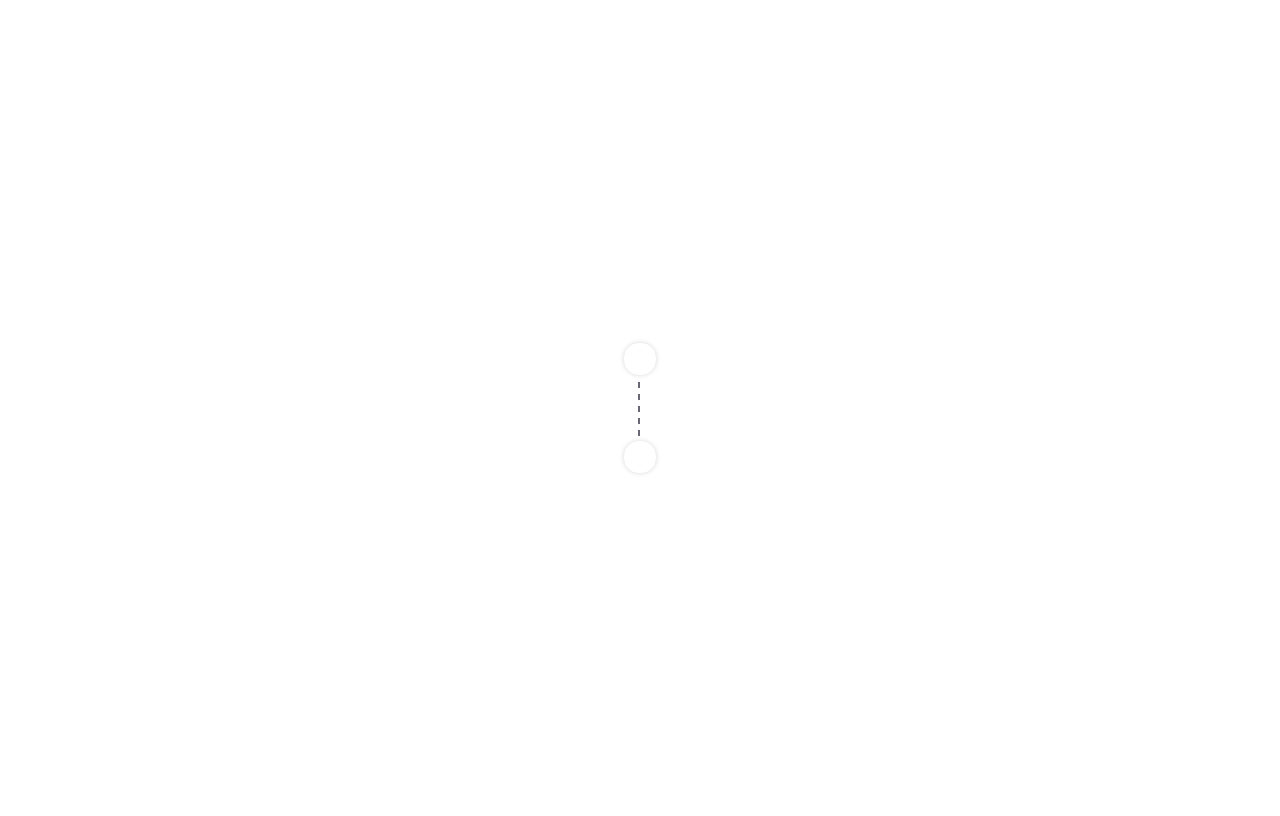
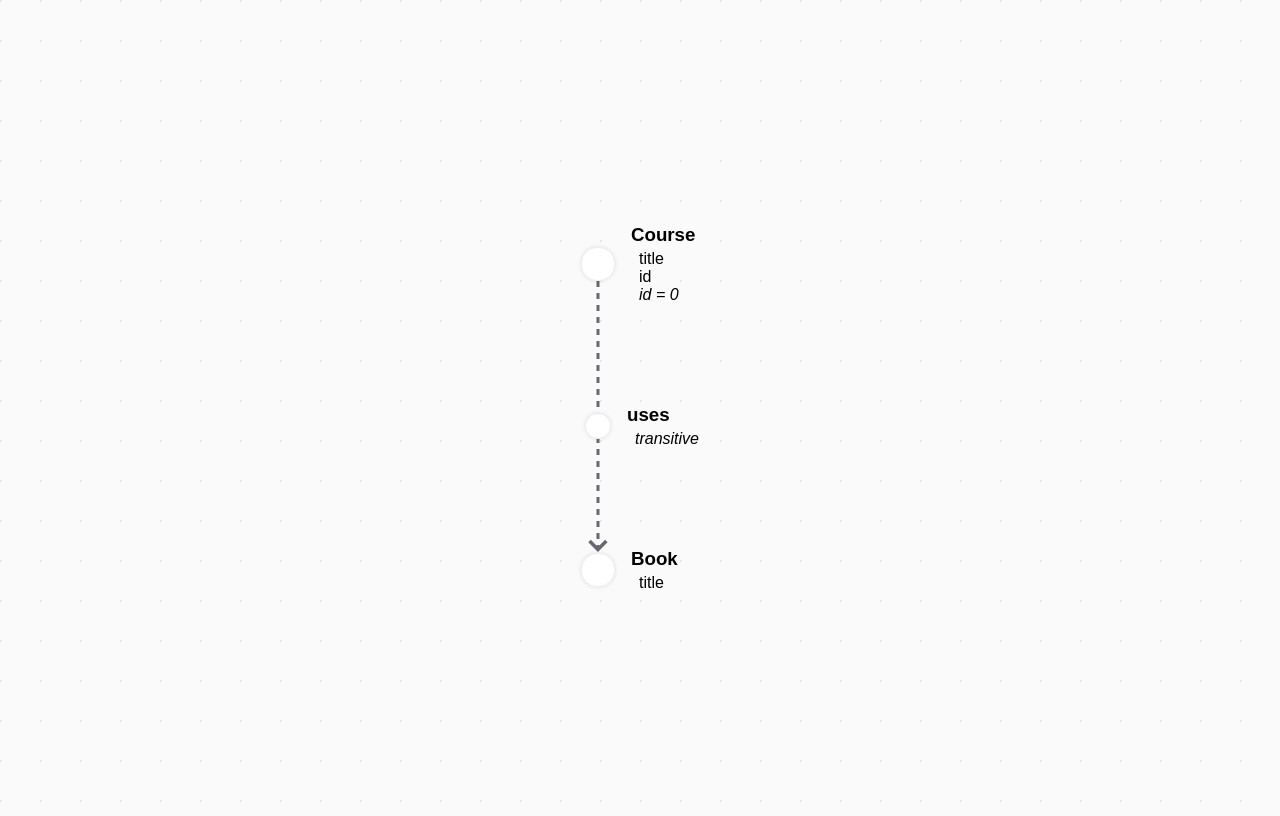
Before and after one commit to abdeniz/gq-test, a React (Create React App) app: page / in a window 1280 px wide. Built offline with nearby package versions, Linux system fonts and the light colour scheme.

Commit message:
Fixed some styling -Added a base component for nodes and edges

```diff
--- a/src/App.css
+++ b/src/App.css
@@ -4,4 +4,9 @@ body {
   display: flex;
   justify-content: center;
   align-items: center;
+
+  background: #fafafa;
+  background-image: radial-gradient(#e6e6e6 1px, transparent 0);
+  background-size: 40px 40px;
+  background-position: -19px -19px;
 }
--- a/src/App.js
+++ b/src/App.js
@@ -1,7 +1,8 @@
 import React, {useState} from "react";
 import styled from "styled-components";
 import "./App.css";
-import Line from "./Line";
+import Edge from "./Edge";
+import LineTo from "./LineTo";
 import Node from "./Node";
 
 function App() {
@@ -10,9 +11,19 @@ function App() {
 
   return (
     <Wrapper>
-      <Node className="node_1" ref={(ref) => setFromComponent(ref)} />
-      <Node className="node_2" ref={(ref) => setToComponent(ref)} />
-      <Line from={fromComponent} to={toComponent} />
+      <Node
+        label="Course"
+        properties={["title", "id"]}
+        conditions={["id = 0"]}
+        ref={(ref) => setFromComponent(ref)}
+      />
+      <Edge label="uses" transitive />
+      <Node
+        label="Book"
+        properties={["title"]}
+        ref={(ref) => setToComponent(ref)}
+      />
+      <LineTo from={fromComponent} to={toComponent} />
     </Wrapper>
   );
 }
--- a/src/Circle.js
+++ b/src/Circle.js
@@ -3,11 +3,11 @@ import styled from "styled-components";
 const Circle = styled.div`
   width: ${({edge}) => (edge ? "24px" : "32px")};
   height: ${({edge}) => (edge ? "24px" : "32px")};
+  margin-left: ${({edge}) => (edge ? "4px" : "0")};
   border-radius: 16px;
   background-color: #ffffff;
   border: 1px solid #efefef;
   box-shadow: 0px 0px 4px rgba(0, 0, 0, 0.1);
-  z-index: 1;
 `;
 
 export default Circle;
--- /dev/null
+++ b/src/Edge.js
@@ -0,0 +1,13 @@
+import GraphItemBase from "./GraphItemBase";
+
+const Edge = ({label, properties, transitive}) => {
+  return (
+    <GraphItemBase
+      label={label}
+      conditions={transitive && ["transitive"]}
+      edge
+    ></GraphItemBase>
+  );
+};
+
+export default Edge;
--- /dev/null
+++ b/src/GraphItemBase.js
@@ -0,0 +1,56 @@
+import React from "react";
+import styled from "styled-components";
+import Circle from "./Circle";
+
+const GraphItemBase = React.forwardRef((props, ref) => {
+  const {edge, label, properties, conditions} = props;
+
+  console.log(props);
+
+  return (
+    <Wrapper>
+      <Circle ref={ref} edge={edge} />
+      <Content>
+        <Label>{label}</Label>
+        {properties?.map((property) => (
+          <Property>{property}</Property>
+        ))}
+        {conditions?.map((condition) => (
+          <Condition>{condition}</Condition>
+        ))}
+      </Content>
+    </Wrapper>
+  );
+});
+
+const Wrapper = styled.div`
+  display: flex;
+  align-items: center;
+
+  &:not(:last-of-type) {
+    margin-bottom: 100px;
+  }
+`;
+
+const Content = styled.div`
+  margin-left: 16px;
+`;
+
+const Label = styled.h3`
+  margin: 0;
+  margin-bottom: 4px;
+`;
+
+const Property = styled.p`
+  margin: 0;
+  margin-left: 8px;
+`;
+
+const Condition = styled.p`
+  margin: 0;
+  font-style: italic;
+  font-weight: 300;
+  margin-left: 8px;
+`;
+
+export default GraphItemBase;
--- a/src/Line.js
+++ /dev/null
@@ -1,30 +0,0 @@
-import styled from "styled-components";
-
-const Line = ({from, to}) => {
-  console.log(from && from.offsetLeft);
-
-  return (
-    <StyledLine width="100%" height="100%">
-      {from && to && (
-        <line
-          x1={from.offsetLeft + 16}
-          y1={from.offsetTop + 16}
-          x2={to.offsetLeft + 16}
-          y2={to.offsetTop + 16}
-          stroke="#676873"
-          strokeWidth={2}
-          strokeDasharray={(6, 6)}
-        />
-      )}
-    </StyledLine>
-  );
-};
-
-const StyledLine = styled.svg`
-  position: absolute;
-  top: 0;
-  left: 0;
-  z-index: 0;
-`;
-
-export default Line;
--- /dev/null
+++ b/src/LineTo.js
@@ -0,0 +1,55 @@
+import styled from "styled-components";
+
+const LineTo = ({from, to}) => {
+  return (
+    <Line width="100%" height="100%">
+      {from && to && (
+        <>
+          <line
+            x1={from.offsetLeft + 17}
+            y1={from.offsetTop + 34}
+            x2={to.offsetLeft + 17}
+            y2={to.offsetTop - 4}
+            stroke="#676873"
+            strokeWidth={3}
+            strokeDasharray={(6, 6)}
+            markerEnd="url(#chevron)"
+          />
+
+          <marker
+            id="chevron"
+            viewBox="0 0 10 10"
+            refX="5"
+            refY="5"
+            markerWidth="7"
+            markerHeight="11"
+            orient="auto-start-reverse"
+          >
+            <svg
+              width="7"
+              height="11"
+              viewBox="0 0 7 11"
+              fill="none"
+              xmlns="http://www.w3.org/2000/svg"
+            >
+              <path
+                d="M1.20898 9.02734L5.20898 5.0273L1.20898 1.02734"
+                stroke="#676873"
+                strokeWidth="1.7"
+              />
+            </svg>
+          </marker>
+        </>
+      )}
+    </Line>
+  );
+};
+
+const Line = styled.svg`
+  position: absolute;
+  top: 0;
+  left: 0;
+  z-index: -1;
+`;
+
+export default LineTo;
--- a/src/Node.js
+++ b/src/Node.js
@@ -1,21 +1,15 @@
 import React from "react";
-import styled from "styled-components";
-import Circle from "./Circle";
+import GraphItemBase from "./GraphItemBase";
 
-const Node = React.forwardRef(({className}, ref) => {
+const Node = React.forwardRef(({label, properties, conditions}, ref) => {
   return (
-    <Wrapper ref={ref} className={className}>
-      <Circle />
-    </Wrapper>
+    <GraphItemBase
+      ref={ref}
+      label={label}
+      properties={properties}
+      conditions={conditions}
+    ></GraphItemBase>
   );
 });
 
-const Wrapper = styled.div`
-  display: flex;
-
-  &:not(:last-of-type) {
-    margin-bottom: 64px;
-  }
-`;
-
 export default Node;
```
